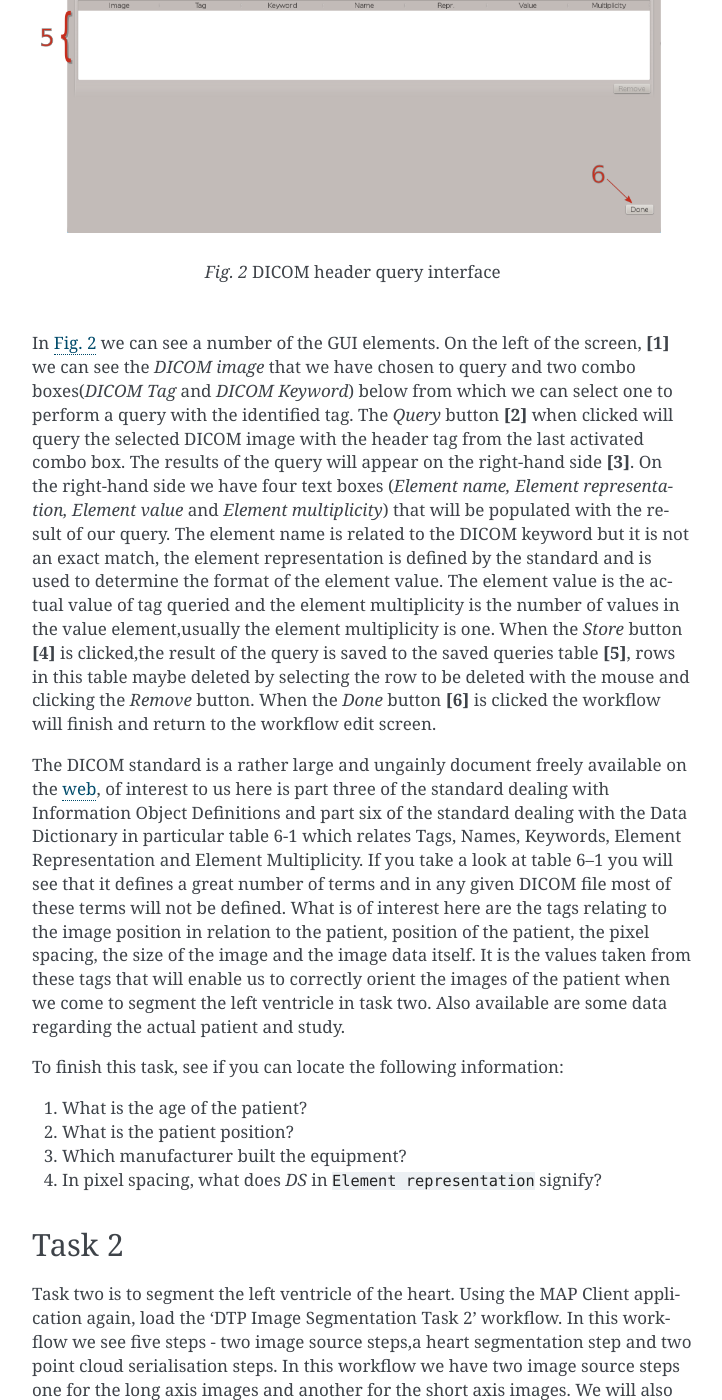
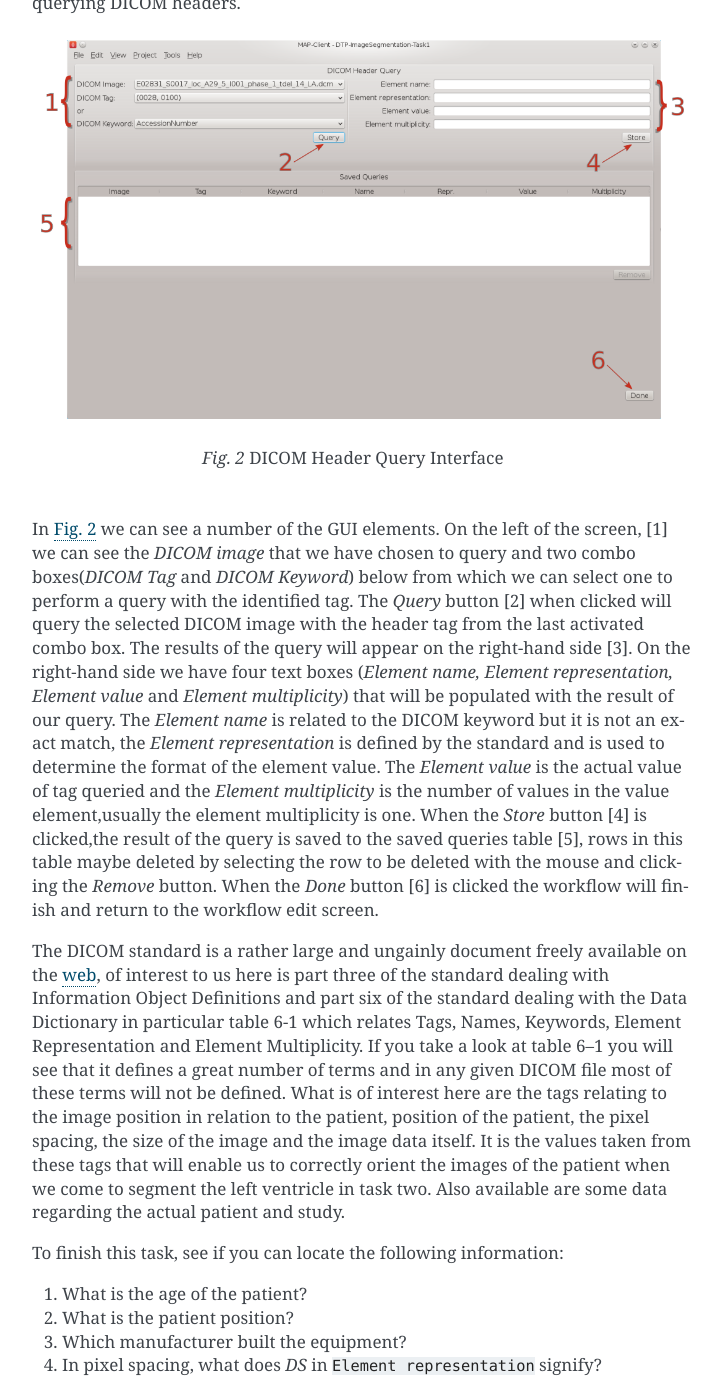
Before and after one commit to ABI-Tutorials/DTP-Segmentation, a Sphinx documentation site: the page built from source/imagesegmentation.rst, in a window 1280 px wide and 1400 px high, scrolled down 2101 px. Shown: the whole window, without its empty margins (388-1110 px from the left). Built offline with Sphinx 7.4.7, drawn with Linux system fonts in a browser that asks for light colours; some of the changed text lies outside the part shown.

```diff
--- a/source/imagesegmentation.rst
+++ b/source/imagesegmentation.rst
@@ -16,7 +21,7 @@ With the information garnered from the DICOM file we will orient and display the
 Task 1
 ======
 
-As mentioned above, task 1 is to investigate the DICOM headers from a set of tagged MR images stored using the DICOM standard.  It is quite common to see the DICOM standard used interchangeably with the DICOM image format. It is important to remember that the DICOM standard is not only for the storing of images.  We will use the MAP Client application and load the 'DTP Image Segmentation Task 1' workflow, with the workflow loaded you should see something like :numref:`dtp_cp_seg_tsk1_wkfl`.
+As mentioned above, task 1 is to investigate the DICOM headers from a set of tagged MR images stored using the DICOM standard.  It is quite common to see the DICOM standard used interchangeably with the DICOM image format. *It is important to remember that the DICOM standard is not only for the storing of images*.  We will use the MAP Client application and load the 'DTP Image Segmentation Task 1' workflow, with the workflow loaded you should see something like :numref:`dtp_cp_seg_tsk1_wkfl`.
 
 .. _dtp_cp_seg_tsk1_wkfl:
 .. figure:: _images/task1workflow.png
@@ -39,10 +44,10 @@ When we *execute* this workflow we are presented with :numref:`dtp_cp_seg_tsk1_i
    :align: center
    :alt: Task 1 DICOM header query interface
 
-   DICOM header query interface
+   DICOM Header Query Interface
 
-In :numref:`dtp_cp_seg_tsk1_inte` we can see a number of the GUI elements. On the left of the screen, **[1]** we can see the *DICOM image* that we have chosen to query and two combo boxes(*DICOM Tag* and *DICOM Keyword*) below from which we can select one to perform a query with the identified tag. The *Query* button **[2]** when clicked will query the selected DICOM image with the header tag from the last activated combo box.  The results of the query will appear on the right-hand side **[3]**. On the right-hand side we have four text boxes (*Element name, Element representation, Element value* and *Element multiplicity*) that will be populated with the result of our query.  The element name is related to the DICOM keyword but it is not an exact match, the element representation is defined by the standard and is used to determine the format of the element value. The element value is the actual value of tag queried and the element multiplicity is the number of values in the value element,usually the element multiplicity is one.  When the *Store* button **[4]**
-is clicked,the result of the query is saved to the saved queries table **[5]**, rows in this table maybe deleted by selecting the row to be deleted with the mouse and clicking the *Remove* button.  When the *Done* button  **[6]** is clicked the workflow will finish and return to the workflow edit screen.
+In :numref:`dtp_cp_seg_tsk1_inte` we can see a number of the GUI elements. On the left of the screen, [1] we can see the *DICOM image* that we have chosen to query and two combo boxes(*DICOM Tag* and *DICOM Keyword*) below from which we can select one to perform a query with the identified tag. The *Query* button [2] when clicked will query the selected DICOM image with the header tag from the last activated combo box.  The results of the query will appear on the right-hand side [3]. On the right-hand side we have four text boxes (*Element name, Element representation, Element value* and *Element multiplicity*) that will be populated with the result of our query.  The *Element name* is related to the DICOM keyword but it is not an exact match, the *Element representation* is defined by the standard and is used to determine the format of the element value. The *Element value* is the actual value of tag queried and the *Element multiplicity* is the number of values in the value element,usually the element multiplicity is one.  When the *Store* button [4]
+is clicked,the result of the query is saved to the saved queries table [5], rows in this table maybe deleted by selecting the row to be deleted with the mouse and clicking the *Remove* button.  When the *Done* button [6] is clicked the workflow will finish and return to the workflow edit screen.
 
 The DICOM standard is a rather large and ungainly document freely available on the `web <http://dicom.nema.org/standard.html>`_, of interest to us here is part three of the standard dealing with Information Object Definitions and part six of the standard dealing with the Data Dictionary in particular table 6-1 which relates Tags, Names, Keywords, Element Representation and Element Multiplicity.  If you take a look at table 6–1 you will see that it defines a great number of terms and in any given DICOM file most of these terms will not be defined.  What is of interest here are the tags relating to the image position in relation to the patient, position of the patient, the pixel spacing, the size of the image and the image data itself. It is the values taken from these tags that will enable us to correctly orient the images of the patient when we come to segment the left ventricle in task two. Also available are some data regarding the actual patient and study.
 
```
Also changed, not shown: other parts of source/imagesegmentation.rst (+6 -1 lines), source/threedview.rst (+4 -4 lines).
